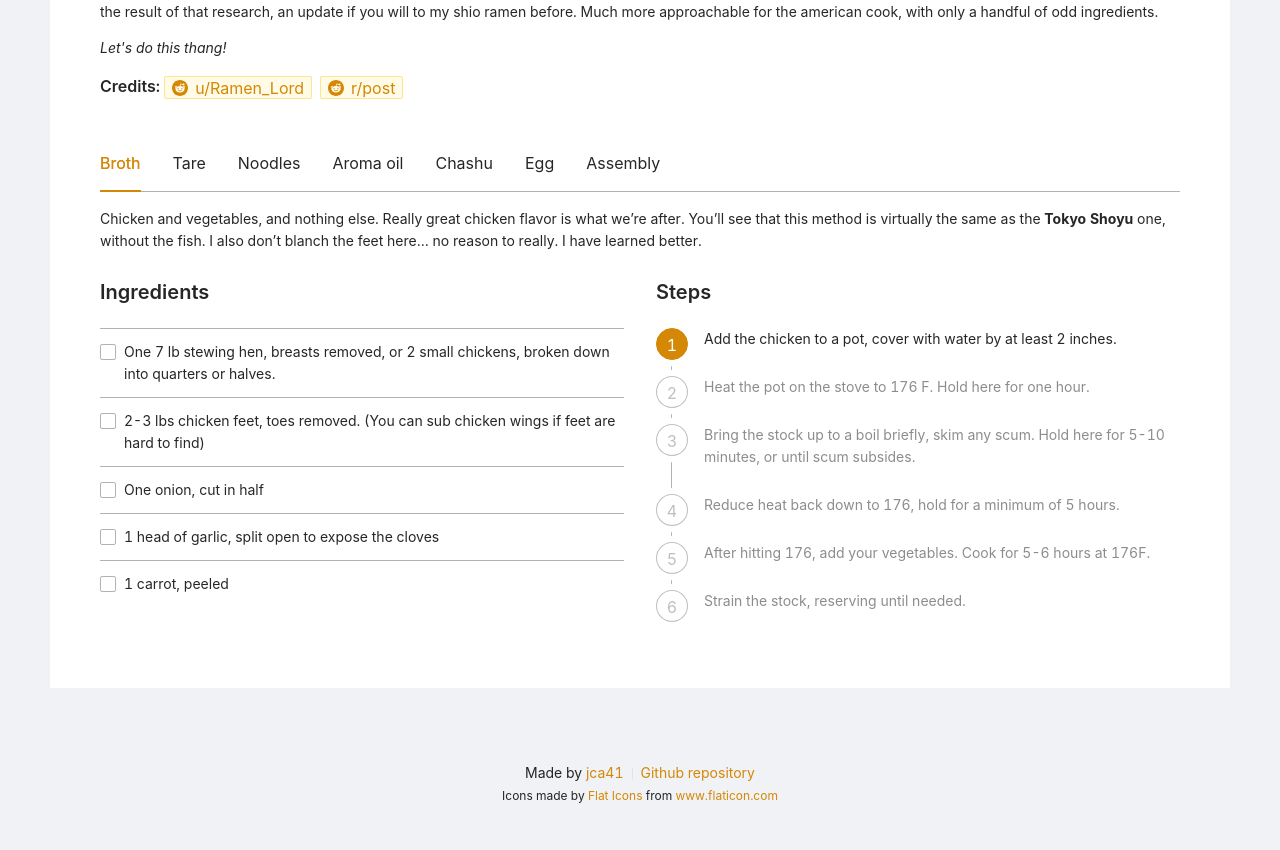
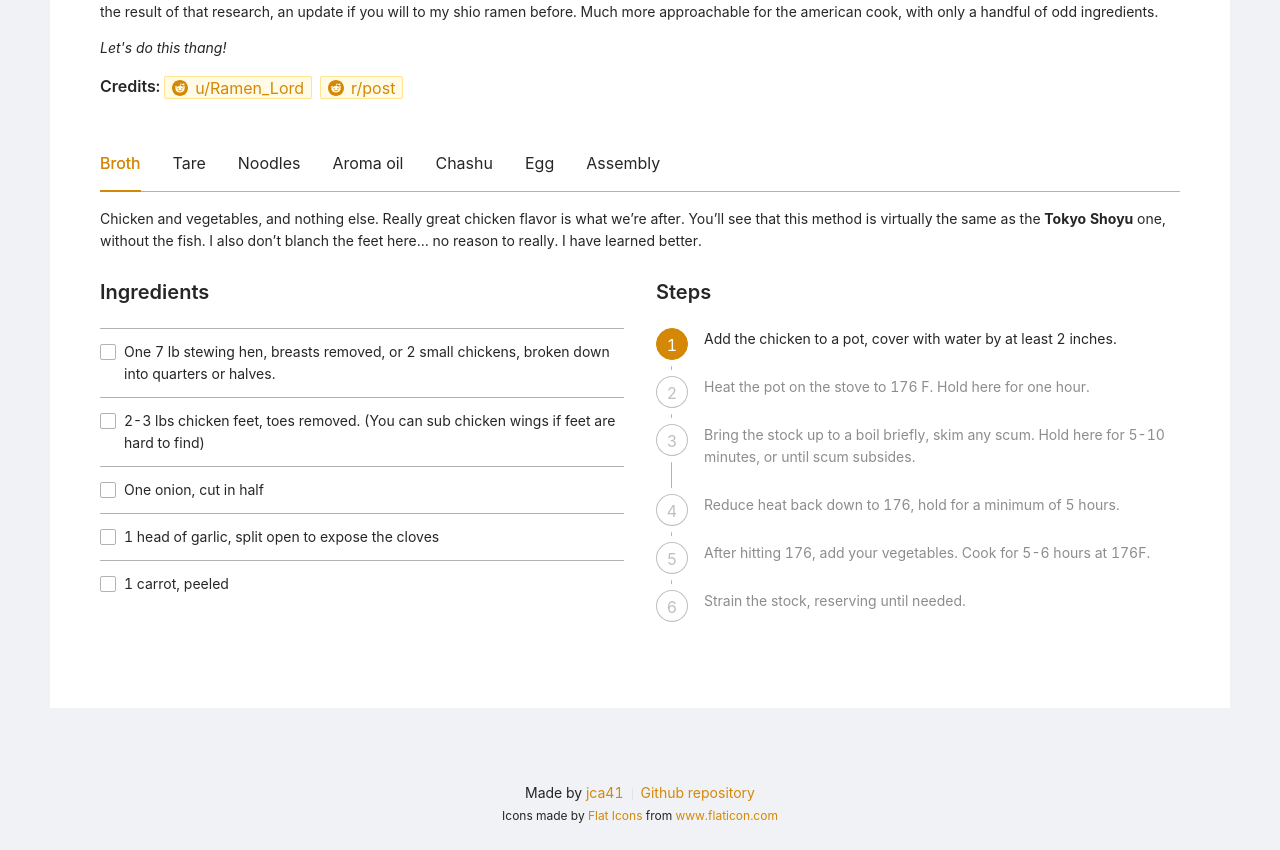
Before and after one commit to jca41/rramen, a Next.js app: page /recipes/chicken-shio-ramen in a window 1280 px wide. Shown: the part 748-1598 px from the top of the page. Built offline with nearby package versions, Linux system fonts and the light colour scheme.

Commit message:
add padding bottom to instructions

```diff
--- a/styles/components.less
+++ b/styles/components.less
@@ -1,5 +1,5 @@
 .instructions {
-  padding-top: 20px;
+  padding: 20px 0;
 }
 
 .ant-carousel .slick-slide {
```
